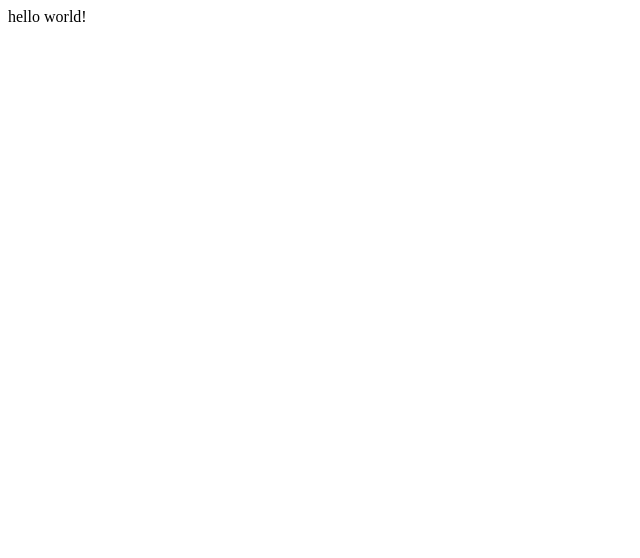
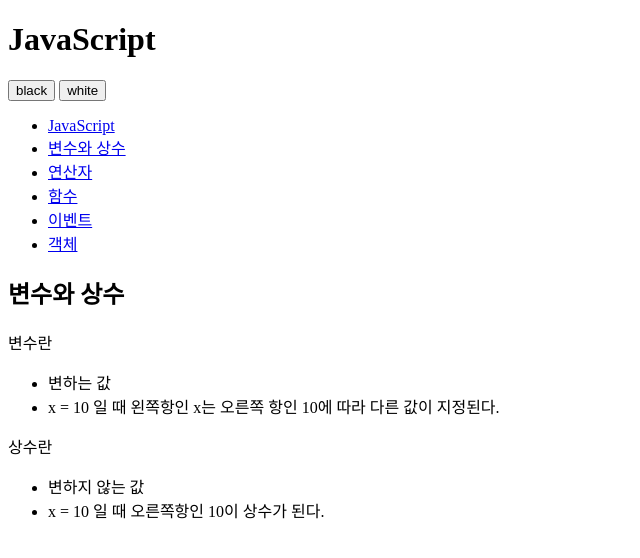
Before and after one commit to kadorar/opentutorials-kadorar, a plain HTML site: page index.html in a window 1280 px wide. Shown: the whole page, without its empty margins (0-640 px from the left). Drawn offline with Linux system fonts and the light colour scheme.

Commit message:
change html

```diff
--- a/index.html
+++ b/index.html
@@ -1,26 +1,42 @@
 <!DOCTYPE html>
-<html lang="en">
-	<head>
-		<meta charset="utf-8">
-
-		<!-- Always force latest IE rendering engine (even in intranet) & Chrome Frame
-		Remove this if you use the .htaccess -->
-		<meta http-equiv="X-UA-Compatible" content="IE=edge,chrome=1">
-
-		<title>index</title>
-		<meta name="description" content="">
-		<meta name="author" content="kadorar">
-
-		<meta name="viewport" content="width=device-width; initial-scale=1.0">
-
-		<!-- Replace favicon.ico & apple-touch-icon.png in the root of your domain and delete these references -->
-		<link rel="shortcut icon" href="/favicon.ico">
-		<link rel="apple-touch-icon" href="/apple-touch-icon.png">
-	</head>
-
-	<body>
-
-		hello world!
-
+	<html>
+		<head>
+			<meta charset="utf-8" />
+		</head>
+	<body id="body">
+		<div>
+			<header>
+				<h1>JavaScript</h1>
+			</header>
+		<div id="toolbar">
+			<input type="button" value="black" />
+			<input type="button" value="white" />
+		</div>
+		<nav>
+			<ul>
+				<li><a href="http://opentutorials.org/course/49/17">JavaScript</a></li>
+				<li><a href="http://opentutorials.org/course/49/16">변수와 상수</a></li>
+				<li><a href="http://opentutorials.org/course/49/18">연산자</a></li>
+				<li><a href="http://opentutorials.org/course/49/19">함수</a></li>
+				<li><a href="http://opentutorials.org/course/49/20">이벤트</a></li>
+				<li><a href="http://opentutorials.org/course/49/21">객체</a></li>
+			</ul>
+		</nav>
+		<article>
+			<h2>변수와 상수</h2>
+			<div>
+				<p>변수란</p>
+				<ul>
+					<li>변하는 값</li>
+					<li>x = 10 일 때 왼쪽항인 x는 오른쪽 항인 10에 따라 다른 값이 지정된다.</li>
+				</ul>
+					<p>상수란</p>
+				<ul>
+					<li>변하지 않는 값</li>
+					<li>x = 10 일 때 오른쪽항인 10이 상수가 된다.</li>
+				</ul>
+			</div>
+		</article>
+		</div>
 	</body>
 </html>
```
